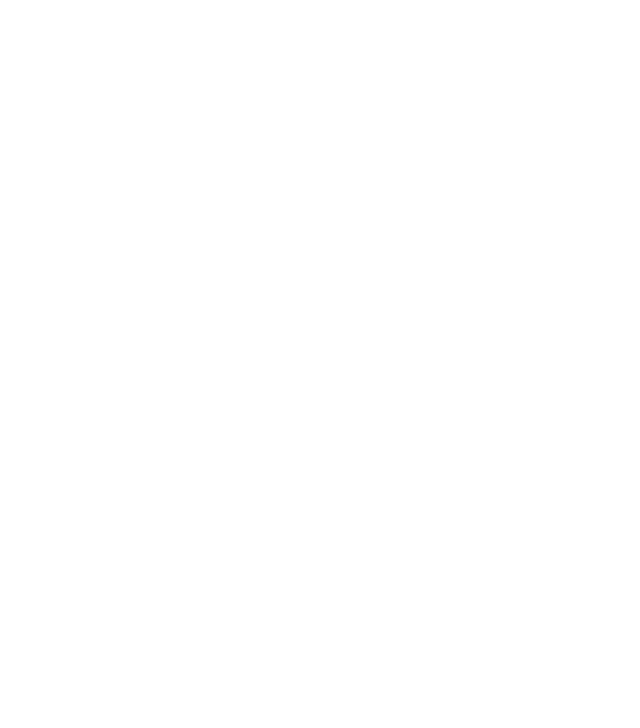
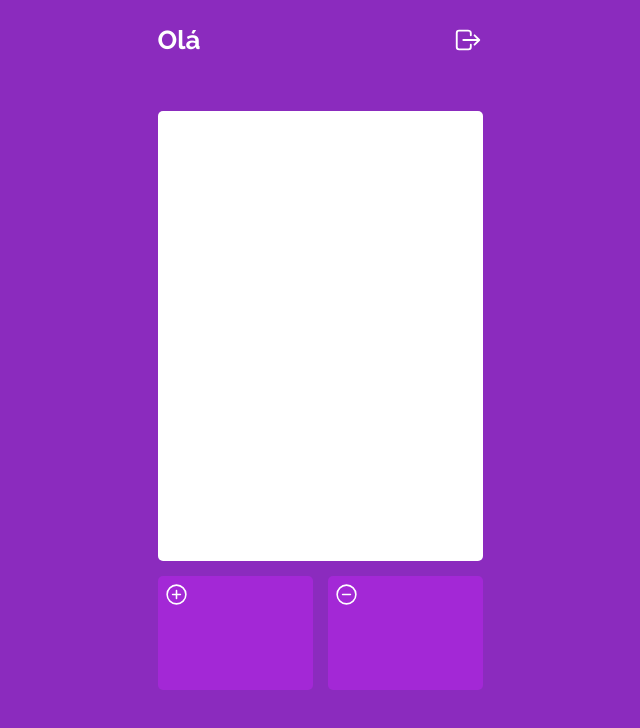
Before and after one commit to lucasklafke/projeto13-mywallet-front, a React (Create React App) app: page /home in a window 1280 px wide. Before the commit this address had no page. Shown: the top 728 px of the page, without its empty margins (320-960 px from the left). Built offline with nearby package versions, Linux system fonts and the light colour scheme; a web font is replaced by a local one.

Commit message:
sign up done without req to backend

```diff
--- a/package.json
+++ b/package.json
@@ -5,6 +5,7 @@
   "dependencies": {
     "react": "^17.0.2",
     "react-dom": "^17.0.2",
+    "react-icons": "^4.3.1",
     "react-router-dom": "^6.3.0",
     "react-scripts": "^4.0.3",
     "styled-components": "^5.3.5"
--- a/src/Components/App/App.js
+++ b/src/Components/App/App.js
@@ -3,6 +3,9 @@
 
 import SignIn from "./SignIn/SignIn";
 import SignUp from "./SignUp/SignUp";
+import Home from "./Home/Home";
+import Withdraw from "./Withdraw/Withdraw";
+import Deposit from "./Deposit/Deposit";
 
 export default function App(){
     return (
@@ -10,9 +13,9 @@
             <Routes>
                 <Route path="/" element={<SignIn />} />
                 <Route path="/sign-up" element={<SignUp />} />
-                home
-                input
-                output
+                <Route path="home" element={<Home />} />
+                <Route path="withdraw" element={<Withdraw />} />
+                <Route path="deposit" element={<Deposit />} />
 
             </Routes>
             <GlobalStyle/>
--- /dev/null
+++ b/src/Components/App/Home/Home.jsx
@@ -0,0 +1,82 @@
+import {useState} from "react"
+import styled from "styled-components"
+
+import { IoLogOutOutline, IoAddCircleOutline, IoRemoveCircleOutline } from "react-icons/io5";
+
+export default function Home(){
+    return (
+        <PageContainer>
+            <header>
+                <h1>Olá {}</h1>
+                <IoLogOutOutline color="fff" fontSize="30" fontWeight="700"/>
+            </header>
+            <main>
+
+            </main>
+            <div className="transactions">
+                <button><IoAddCircleOutline color="fff" fontSize="25"/></button>
+                <button><IoRemoveCircleOutline color="fff" fontSize="25"/></button>
+            </div>
+        </PageContainer>
+    )
+}
+
+const PageContainer = styled.div`
+    display: flex;
+    flex-direction: column;
+    align-items: center;
+    justify-content: center;
+    height: 100vh;
+    background-color: #8B2BBE;
+
+    header{
+        display: flex;
+        justify-content: space-between;
+        align-items: center;
+        position: fixed;
+        top: 0;
+        width: 325px;
+        height: 80px;
+
+        h1{
+            font-family: 'Raleway';
+            font-style: normal;
+            font-weight: 700;
+            font-size: 26px;
+            color: #fff;
+        }
+    }
+    main{
+        display: flex;
+        flex-direction: column;
+        justify-content: center;
+        align-items: center;
+        width: 325px;
+        height: 450px;
+        background-color: #fff;
+        border-radius: 5px;
+    }
+    .transactions{
+        display: flex;
+        justify-content: space-between;
+        align-items: center;
+        width: 325px;
+        margin-top: 15px;
+        button{
+            display: flex;
+            border: none;
+            width: 155px;
+            height: 114px;
+            left: 25px;
+            top: 537px;
+
+            background: #A328D6;
+            border-radius: 5px;
+
+            svg{
+                margin-top: 5px;
+            }
+        }
+
+    }
+`
--- a/src/Components/App/SignIn/SignIn.jsx
+++ b/src/Components/App/SignIn/SignIn.jsx
@@ -1,16 +1,23 @@
 import { useState } from "react"
 import styled from 'styled-components';
-import { Link } from 'react-router-dom';
+import { Link, useNavigate} from 'react-router-dom';
 export default function SignIn(){
     const [email, setEmail] = useState('');
     const [password, setPassword] = useState('');
     console.log("email: ", email);
     console.log("password: ", password);
+
+    const navigate = useNavigate();
+
+    function handleSubmit(e){
+        e.preventDefault();
+        navigate("/home")
+    }
     return (
         <PageContainer>
             <h1>MyWallet</h1>
             <FormContainer>
-                <form>
+                <form onSubmit={e => handleSubmit(e)}>
                     <input type="text" placeholder="E-mail" value={email} onChange={e => { setEmail(e.target.value) }}/>
                     <input type="text" placeholder="Password" value={password} onChange={e => { setPassword(e.target.value) }}/>
                     <button>Entrar</button>
```
Also changed, not shown: src/Components/App/Deposit/Deposit.jsx (added), src/Components/App/Withdraw/Withdraw.jsx (added), 1 other file (tests, documents, lock files or other folders).
